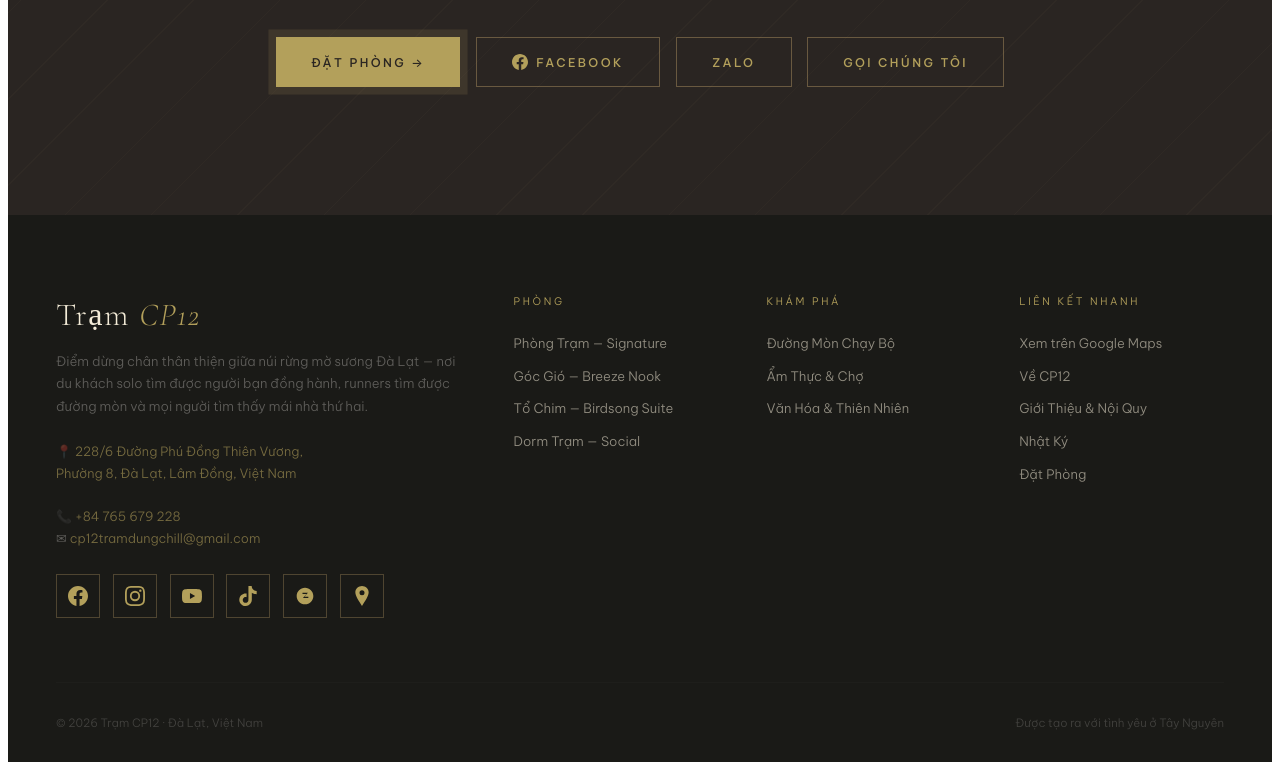
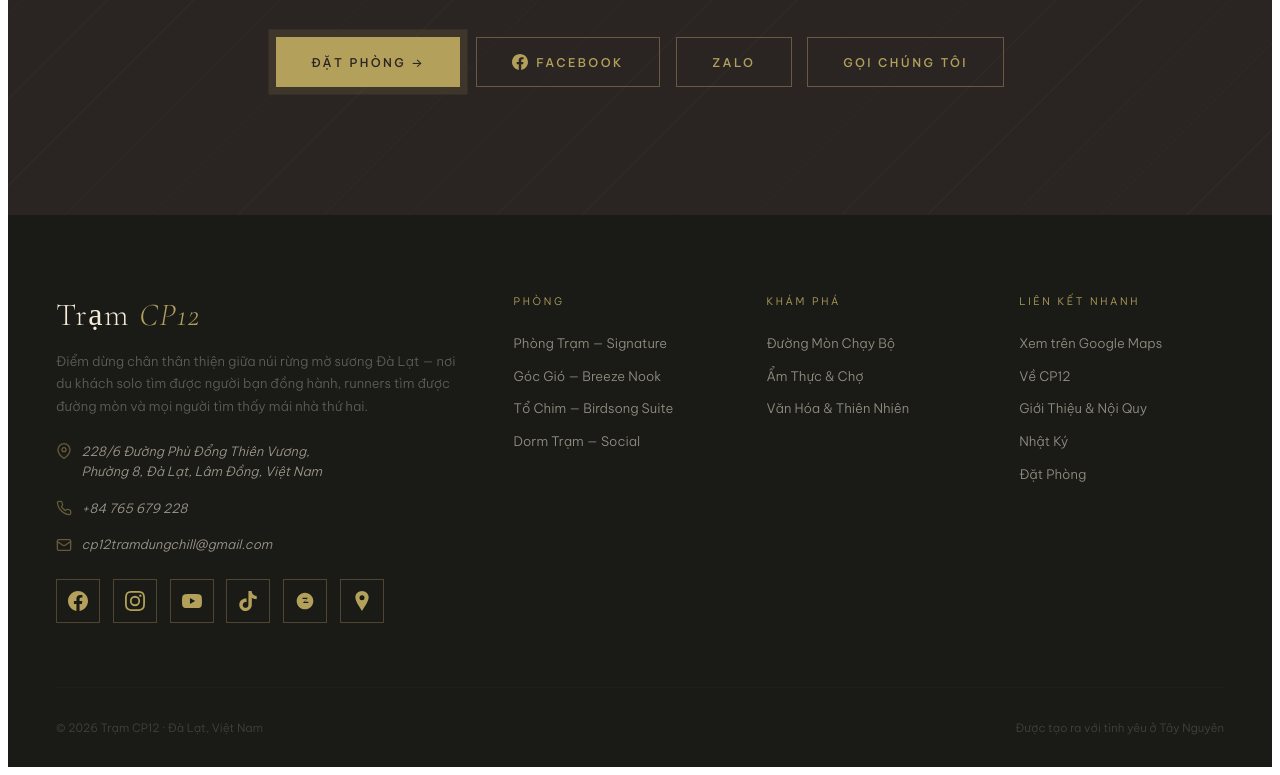
Before and after one commit to tramcp12/portfolio, a website: page index.html in a window 1280 px wide. Shown: the part 7060-7835 px from the top of the page. Drawn offline with nearby package versions, Linux system fonts and the light colour scheme.

Commit message:
feat(ui): upgrade footer contact emojis to aligned vector SVGs

```diff
--- a/cp12.css
+++ b/cp12.css
@@ -2761,6 +2761,40 @@ html.i18n-loading [data-i18n-html] {
   color: var(--gold);
 }
 
+#cp12-wrap .address-group {
+  display: flex;
+  flex-direction: column;
+  gap: 1rem;
+  margin-bottom: 1.5rem;
+}
+
+#cp12-wrap .footer-contact-item {
+  display: flex;
+  align-items: flex-start;
+  gap: 0.6rem;
+  font-size: 0.8rem;
+  line-height: 1.6;
+  opacity: 0.6;
+  color: var(--cream);
+}
+
+#cp12-wrap .footer-contact-item a {
+  color: var(--cream);
+  text-decoration: none;
+  transition: color 0.3s;
+}
+
+#cp12-wrap .footer-contact-item a:hover {
+  color: var(--gold);
+}
+
+#cp12-wrap .contact-icon {
+  flex-shrink: 0;
+  margin-top: 0.15rem; /* Optical alignment with first line of text */
+  color: var(--gold);
+  opacity: 0.8;
+}
+
 /* ── Footer responsive rules ─────────────────────────────── */
 
 @media (max-width: 900px) {
--- a/index.html
+++ b/index.html
@@ -835,23 +835,28 @@
               everyone finds a home away from home.
             </p>
 
-            <address class="address-text">
-              <span aria-hidden="true">📍</span>
-              <a
-                href="https://maps.app.goo.gl/PCN6DtU5gCf45SzDA"
-                target="_blank"
-                rel="noopener noreferrer"
-              >
-                228/6 Đường Phú Đồng Thiên Vương,<br>
-                Phường 8, Đà Lạt, Lâm Đồng, Việt Nam </a
-              ><br><br>
-              <span aria-hidden="true">📞</span>
-              <a href="tel:+84765679228">+84&nbsp;765&nbsp;679&nbsp;228</a
-              ><br>
-              <span aria-hidden="true">✉</span>
-              <a href="mailto:cp12tramdungchill@gmail.com"
-                >cp12tramdungchill@gmail.com</a
-              >
+            <address class="address-group">
+              <div class="footer-contact-item">
+                <svg xmlns="http://www.w3.org/2000/svg" width="16" height="16" viewBox="0 0 24 24" fill="none" stroke="currentColor" stroke-width="2" stroke-linecap="round" stroke-linejoin="round" class="contact-icon"><path d="M21 10c0 7-9 13-9 13s-9-6-9-13a9 9 0 0 1 18 0Z"></path><circle cx="12" cy="10" r="3"></circle></svg>
+                <a
+                  href="https://maps.app.goo.gl/PCN6DtU5gCf45SzDA"
+                  target="_blank"
+                  rel="noopener noreferrer"
+                >
+                  228/6 Đường Phù Đổng Thiên Vương,<br>
+                  Phường 8, Đà Lạt, Lâm Đồng, Việt Nam
+                </a>
+              </div>
+
+              <div class="footer-contact-item">
+                <svg xmlns="http://www.w3.org/2000/svg" width="16" height="16" viewBox="0 0 24 24" fill="none" stroke="currentColor" stroke-width="2" stroke-linecap="round" stroke-linejoin="round" class="contact-icon"><path d="M22 16.92v3a2 2 0 0 1-2.18 2 19.79 19.79 0 0 1-8.63-3.07 19.5 19.5 0 0 1-6-6 19.79 19.79 0 0 1-3.07-8.67A2 2 0 0 1 4.11 2h3a2 2 0 0 1 2 1.72 12.84 12.84 0 0 0 .7 2.81 2 2 0 0 1-.45 2.11L8.09 9.91a16 16 0 0 0 6 6l1.27-1.27a2 2 0 0 1 2.11-.45 12.84 12.84 0 0 0 2.81.7A2 2 0 0 1 22 16.92z"></path></svg>
+                <a href="tel:+84765679228">+84&nbsp;765&nbsp;679&nbsp;228</a>
+              </div>
+
+              <div class="footer-contact-item">
+                <svg xmlns="http://www.w3.org/2000/svg" width="16" height="16" viewBox="0 0 24 24" fill="none" stroke="currentColor" stroke-width="2" stroke-linecap="round" stroke-linejoin="round" class="contact-icon"><rect width="20" height="16" x="2" y="4" rx="2"></rect><path d="m22 7-8.97 5.7a1.94 1.94 0 0 1-2.06 0L2 7"></path></svg>
+                <a href="mailto:cp12tramdungchill@gmail.com">cp12tramdungchill@gmail.com</a>
+              </div>
             </address>
 
             <nav class="footer-socials" aria-label="Social links">
--- a/src/layout/footer.css
+++ b/src/layout/footer.css
@@ -124,6 +124,40 @@
   color: var(--gold);
 }
 
+#cp12-wrap .address-group {
+  display: flex;
+  flex-direction: column;
+  gap: 1rem;
+  margin-bottom: 1.5rem;
+}
+
+#cp12-wrap .footer-contact-item {
+  display: flex;
+  align-items: flex-start;
+  gap: 0.6rem;
+  font-size: 0.8rem;
+  line-height: 1.6;
+  opacity: 0.6;
+  color: var(--cream);
+}
+
+#cp12-wrap .footer-contact-item a {
+  color: var(--cream);
+  text-decoration: none;
+  transition: color 0.3s;
+}
+
+#cp12-wrap .footer-contact-item a:hover {
+  color: var(--gold);
+}
+
+#cp12-wrap .contact-icon {
+  flex-shrink: 0;
+  margin-top: 0.15rem; /* Optical alignment with first line of text */
+  color: var(--gold);
+  opacity: 0.8;
+}
+
 /* ── Footer responsive rules ─────────────────────────────── */
 
 @media (max-width: 900px) {
```
Also changed, not shown: 1 other file.
